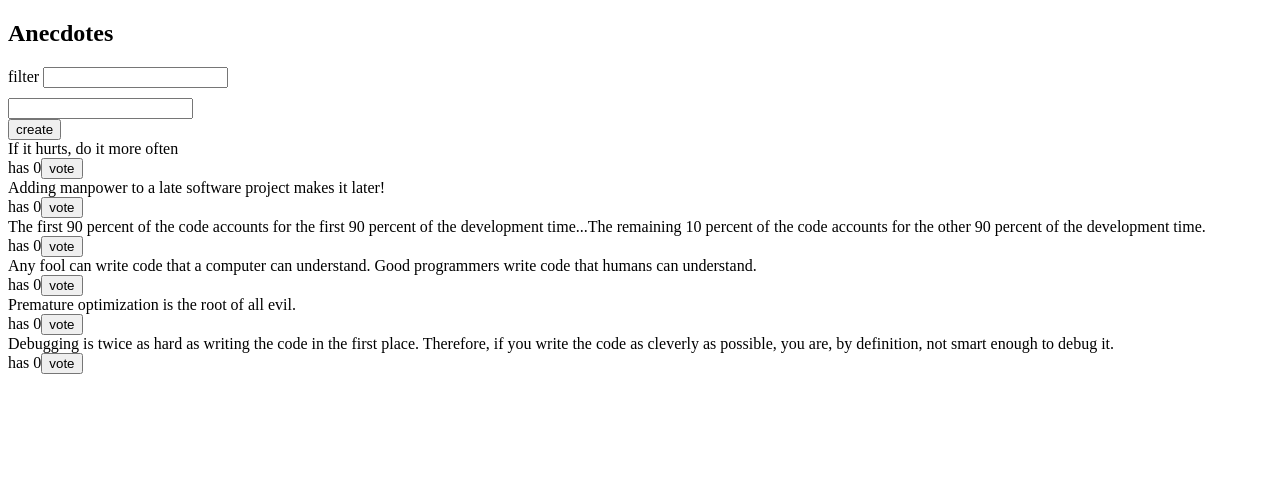
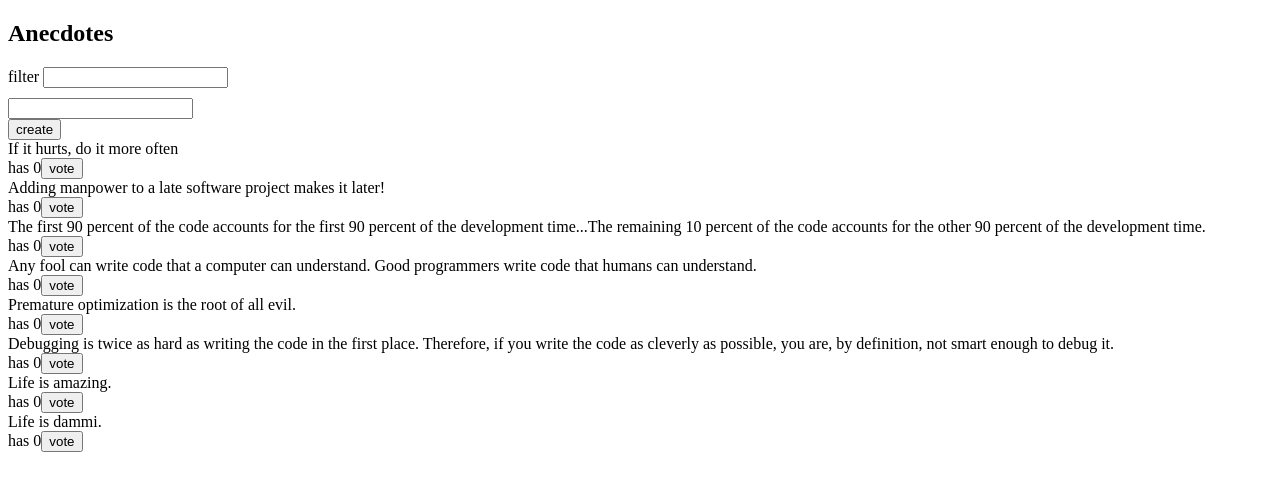
Before and after one commit to ranabhat/full-stack-open-2019, a React (Create React App) app in the folder part6/redux-anecdotes/: page / in a window 1280 px wide. Shown: the top 490 px of the page. Built offline with nearby package versions, Linux system fonts and the light colour scheme; data requests are answered from the project's data file.

Commit message:
6.16 fetching anecdotes from bacend + 6.17 creation of new anecdotes and storing in backend set up

```diff
--- /dev/null
+++ b/part6/redux-anecdotes/db.json
@@ -0,0 +1,44 @@
+{
+  "anecdotes": [
+    {
+      "content": "If it hurts, do it more often",
+      "id": "47145",
+      "votes": 0
+    },
+    {
+      "content": "Adding manpower to a late software project makes it later!",
+      "id": "21149",
+      "votes": 0
+    },
+    {
+      "content": "The first 90 percent of the code accounts for the first 90 percent of the development time...The remaining 10 percent of the code accounts for the other 90 percent of the development time.",
+      "id": "69581",
+      "votes": 0
+    },
+    {
+      "content": "Any fool can write code that a computer can understand. Good programmers write code that humans can understand.",
+      "id": "36975",
+      "votes": 0
+    },
+    {
+      "content": "Premature optimization is the root of all evil.",
+      "id": "25170",
+      "votes": 0
+    },
+    {
+      "content": "Debugging is twice as hard as writing the code in the first place. Therefore, if you write the code as cleverly as possible, you are, by definition, not smart enough to debug it.",
+      "id": "98312",
+      "votes": 0
+    },
+    {
+      "content": "Life is amazing.",
+      "votes": 0,
+      "id": "D_qzBF0"
+    },
+    {
+      "content": "Life is dammi.",
+      "votes": 0,
+      "id": "U2EMJSM"
+    }
+  ]
+}
--- a/part6/redux-anecdotes/package.json
+++ b/part6/redux-anecdotes/package.json
@@ -3,6 +3,8 @@
   "version": "0.1.0",
   "private": true,
   "dependencies": {
+    "axios": "^0.19.0",
+    "json-server": "^0.15.1",
     "react": "^16.8.6",
     "react-dom": "^16.8.6",
     "react-redux": "^7.1.3",
@@ -13,7 +15,8 @@
     "start": "react-scripts start",
     "build": "react-scripts build",
     "test": "react-scripts test",
-    "eject": "react-scripts eject"
+    "eject": "react-scripts eject",
+    "server": "json-server -p3001 db.json"
   },
   "eslintConfig": {
     "extends": "react-app"
--- a/part6/redux-anecdotes/src/App.js
+++ b/part6/redux-anecdotes/src/App.js
@@ -1,10 +1,17 @@
-import React from 'react'
+import React, { useEffect } from 'react'
+import { connect } from 'react-redux'
 import AnecdoteList from './components/AnecdoteList'
 import AnecdoteForm from './components/AnecdoteForm'
 import Notification from './components/Notification'
 import Filter from './components/Filter'
+import anecdoteService from './services/anecdotes'
+import { initializeAnecdotes } from './reducers/anecdoteReducer'
 
-const App = () => {
+const App = (props) => {
+  useEffect(() => {
+    anecdoteService
+      .getAll().then(anecdotes => props.initializeAnecdotes(anecdotes))
+  }, [props])
 
   return (
     <div>
@@ -17,4 +24,4 @@
   )
 }
 
-export default App
+export default connect(null, { initializeAnecdotes })(App)
--- a/part6/redux-anecdotes/src/components/AnecdoteForm.js
+++ b/part6/redux-anecdotes/src/components/AnecdoteForm.js
@@ -1,16 +1,18 @@
 import React from 'react'
 import { connect } from 'react-redux'
+import anecdoteService from '../services/anecdotes'
 
 import { createAnecdote } from '../reducers/anecdoteReducer'
 import { displayNotificationFor } from '../reducers/notificationReducer'
 import { removeNotificationFor } from '../reducers/notificationReducer'
 
 const AnecdoteForm = (props) => {
-    const addAnecdote = (event) => {
+    const addAnecdote = async(event) => {
         event.preventDefault()
         const content = event.target.anecdote.value
         event.target.anecdote.value = ''
-        props.createAnecdote(content)
+        const newAnecdote = await anecdoteService.createNew(content)
+        props.createAnecdote(newAnecdote)
         props.displayNotificationFor({text:content, votedOrCreated:'you created'})
         setTimeout(()=> {
           props.removeNotificationFor({text:content, votedOrCreated:'you created'})
--- a/part6/redux-anecdotes/src/reducers/anecdoteReducer.js
+++ b/part6/redux-anecdotes/src/reducers/anecdoteReducer.js
@@ -1,25 +1,25 @@
-const anecdotesAtStart = [
-  'If it hurts, do it more often',
-  'Adding manpower to a late software project makes it later!',
-  'The first 90 percent of the code accounts for the first 90 percent of the development time...The remaining 10 percent of the code accounts for the other 90 percent of the development time.',
-  'Any fool can write code that a computer can understand. Good programmers write code that humans can understand.',
-  'Premature optimization is the root of all evil.',
-  'Debugging is twice as hard as writing the code in the first place. Therefore, if you write the code as cleverly as possible, you are, by definition, not smart enough to debug it.'
-]
+// const anecdotesAtStart = [
+//   'If it hurts, do it more often',
+//   'Adding manpower to a late software project makes it later!',
+//   'The first 90 percent of the code accounts for the first 90 percent of the development time...The remaining 10 percent of the code accounts for the other 90 percent of the development time.',
+//   'Any fool can write code that a computer can understand. Good programmers write code that humans can understand.',
+//   'Premature optimization is the root of all evil.',
+//   'Debugging is twice as hard as writing the code in the first place. Therefore, if you write the code as cleverly as possible, you are, by definition, not smart enough to debug it.'
+// ]
 
-const getId = () => (100000 * Math.random()).toFixed(0)
+// const getId = () => (100000 * Math.random()).toFixed(0)
 
-const asObject = (anecdote) => {
-  return {
-    content: anecdote,
-    id: getId(),
-    votes: 0
-  }
-}
+// const asObject = (anecdote) => {
+//   return {
+//     content: anecdote,
+//     id: getId(),
+//     votes: 0
+//   }
+// }
 
-const initialState = anecdotesAtStart.map(asObject)
+// const initialState = anecdotesAtStart.map(asObject)
 
-const anecdoteReducer = (state = initialState, action) => {
+const anecdoteReducer = (state = [], action) => {
  // console.log('state now: ', state)
  // console.log('action', action)
   switch(action.type) {
@@ -33,19 +33,29 @@
       return state.map(anecdote => anecdote.id !== id ? anecdote : changedAecdote)
     case 'NEW_ANECDOTE':
       return [...state, action.data]
+    case 'INIT_ANECDOTES':
+      return action.data
    default:
     return state
 }
 }
 
-export const createAnecdote = (content) => {
+export const initializeAnecdotes = (anecdotes) => {
+  return {
+    type: 'INIT_ANECDOTES',
+    data: anecdotes,
+  }
+}
+
+export const createAnecdote = (data) => {
   return {
     type: 'NEW_ANECDOTE',
-    data: {
-      content,
-      id: getId(),
-      votes: 0
-    }
+    data,
+    // data: {
+    //   content,
+    //   id: getId(),
+    //   votes: 0
+   // }
   }
 }
 
--- /dev/null
+++ b/part6/redux-anecdotes/src/services/anecdotes.js
@@ -0,0 +1,19 @@
+import axios from 'axios'
+
+const baseUrl = 'http://localhost:3001/anecdotes'
+
+const getAll = async () => {
+    const response = await axios.get(baseUrl)
+    return response.data
+}
+
+const createNew = async content => {
+    const object = { content, votes: 0 }
+    const response = await axios.post(baseUrl, object)
+    return response.data
+}
+
+export default {
+    getAll,
+    createNew
+}
```
Also changed, not shown: 1 other file (tests, documents, lock files or other folders).
